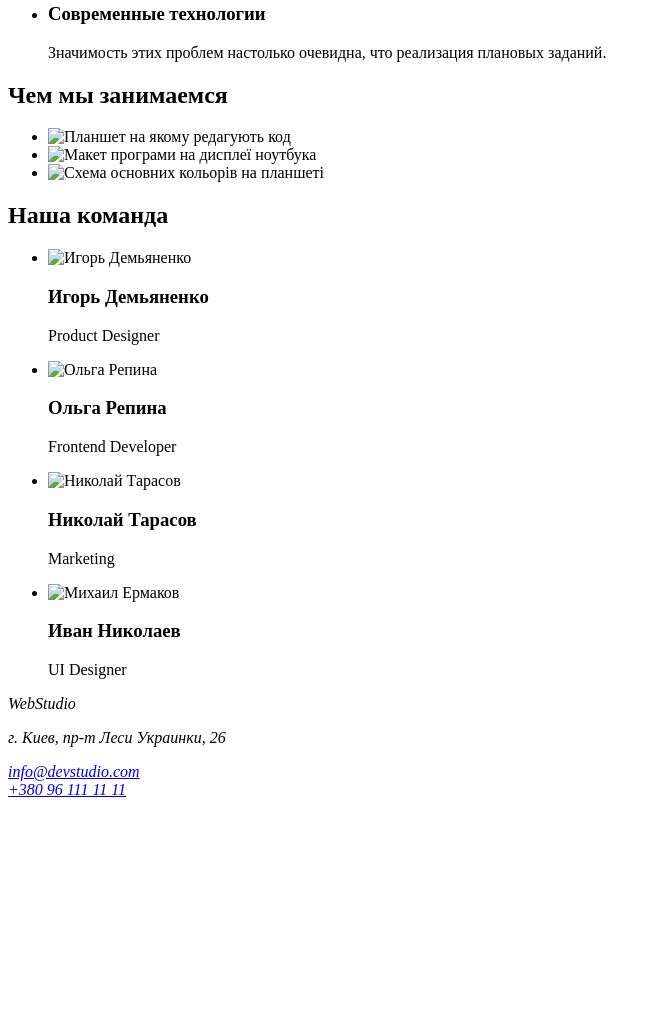
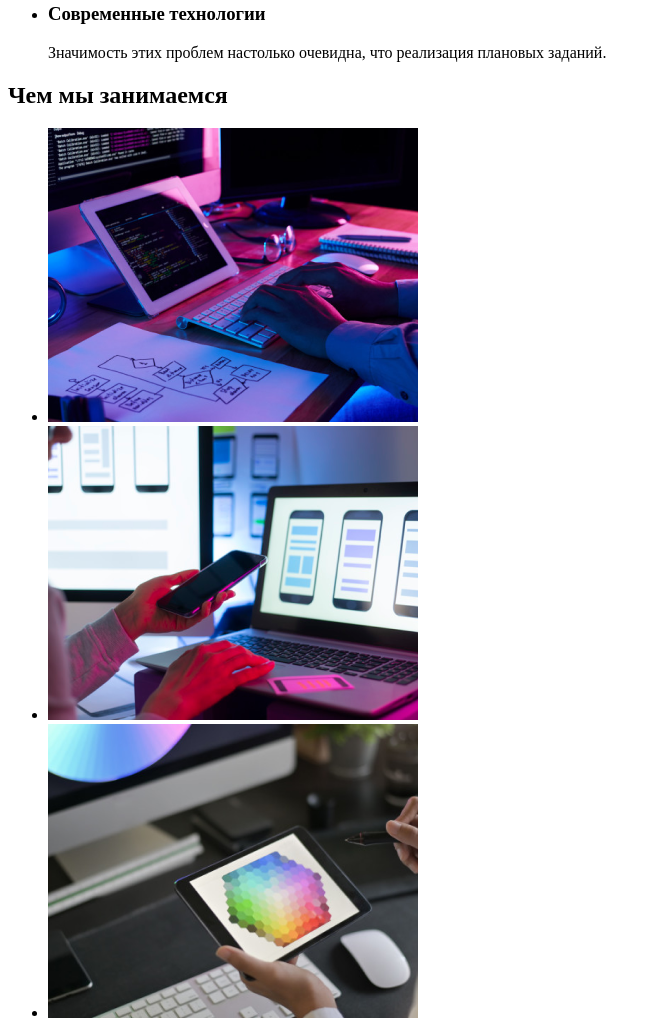
Before and after one commit to uroboro-ua/goit-markup-hw-01, a plain HTML site: page index.html in a window 1280 px wide. Shown: the part 532-1553 px from the top of the page, without its empty margins (0-661 px from the left). Before the commit the page ends 1339 px from the top, so only its background shows below. Drawn offline with Linux system fonts and the light colour scheme; the site is published under a folder, as on GitHub Pages, so addresses that start at the root find nothing.

Commit message:
Change_2
Bad path to pictures

```diff
--- a/index.html
+++ b/index.html
@@ -70,13 +70,13 @@
         <h2>Чем мы занимаемся</h2>
         <ul>
           <li>
-            <img src="/images/tablet_coding.png" alt="Планшет на якому редагують код"/>
+            <img src="images/tablet_coding.png" alt="Планшет на якому редагують код"/>
           </li>
           <li>
-            <img src="/images/smart_model.png" alt="Макет програми на дисплеї ноутбука"/>
+            <img src="images/smart_model.png" alt="Макет програми на дисплеї ноутбука"/>
           </li>
           <li>
-            <img src="/images/color_schema.png" alt="Схема основних кольорів на планшеті"/>
+            <img src="images/color_schema.png" alt="Схема основних кольорів на планшеті"/>
           </li>
         </ul>
       </section>
@@ -86,22 +86,22 @@
           <h2>Наша команда</h2>
             <ul>
                 <li>
-                    <img src="/images/Ihor.jpg" alt="Игорь Демьяненко">
+                    <img src="images/Ihor.jpg" alt="Игорь Демьяненко">
                     <h3>Игорь Демьяненко</h3>
                     <p>Product Designer</p>
                 </li>
                 <li>
-                    <img src="/images/Olha.jpg" alt="Ольга Репина">
+                    <img src="images/Olha.jpg" alt="Ольга Репина">
                     <h3>Ольга Репина</h3>
                     <p>Frontend Developer</p>
                 </li>
                 <li>
-                    <img src="/images/Mykolai.jpg" alt="Николай Тарасов">
+                    <img src="images/Mykolai.jpg" alt="Николай Тарасов">
                     <h3>Николай Тарасов</h3>
                     <p>Marketing</p>
                 </li>
                 <li>
-                    <img src="/images/Ivan.jpg" alt="Михаил Ермаков">
+                    <img src="images/Ivan.jpg" alt="Михаил Ермаков">
                     <h3>Иван Николаев</h3>
                     <p>UI Designer</p>
                 </li>
```
